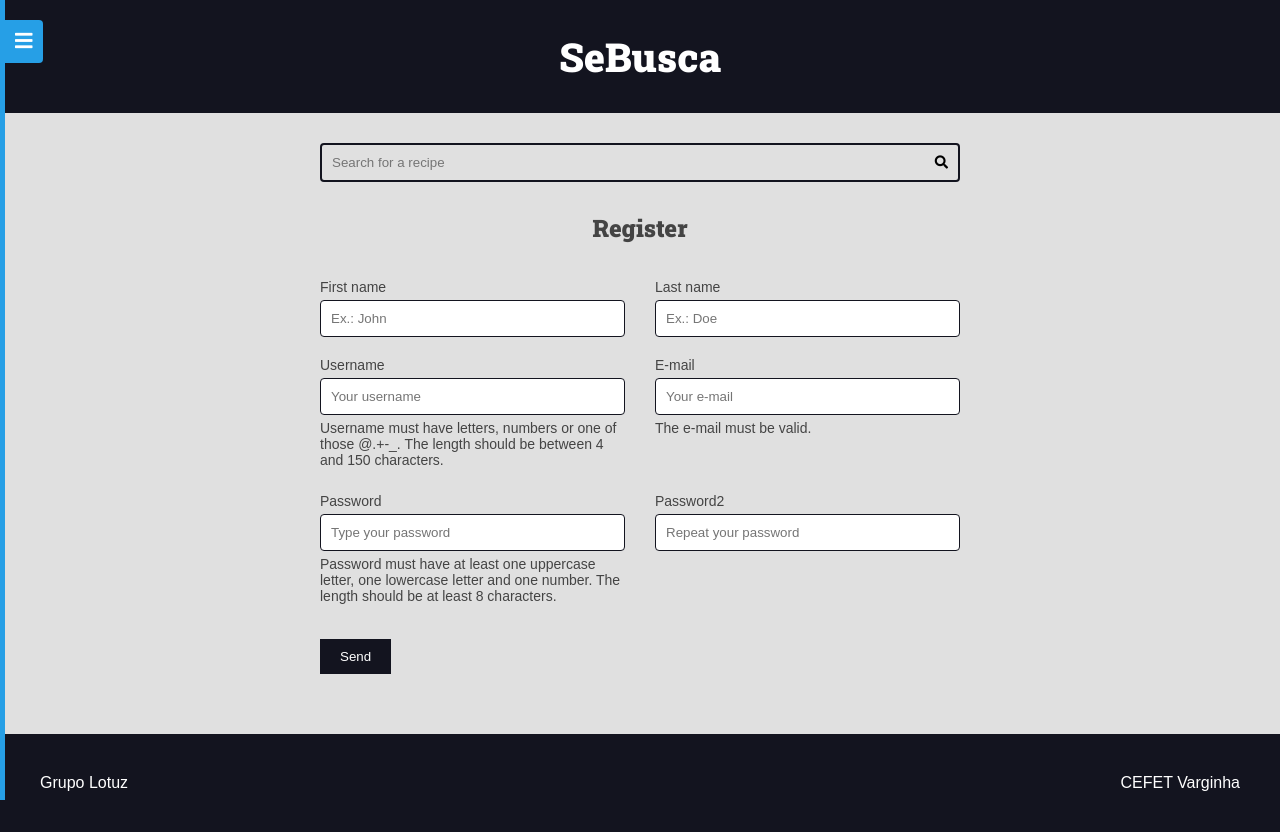
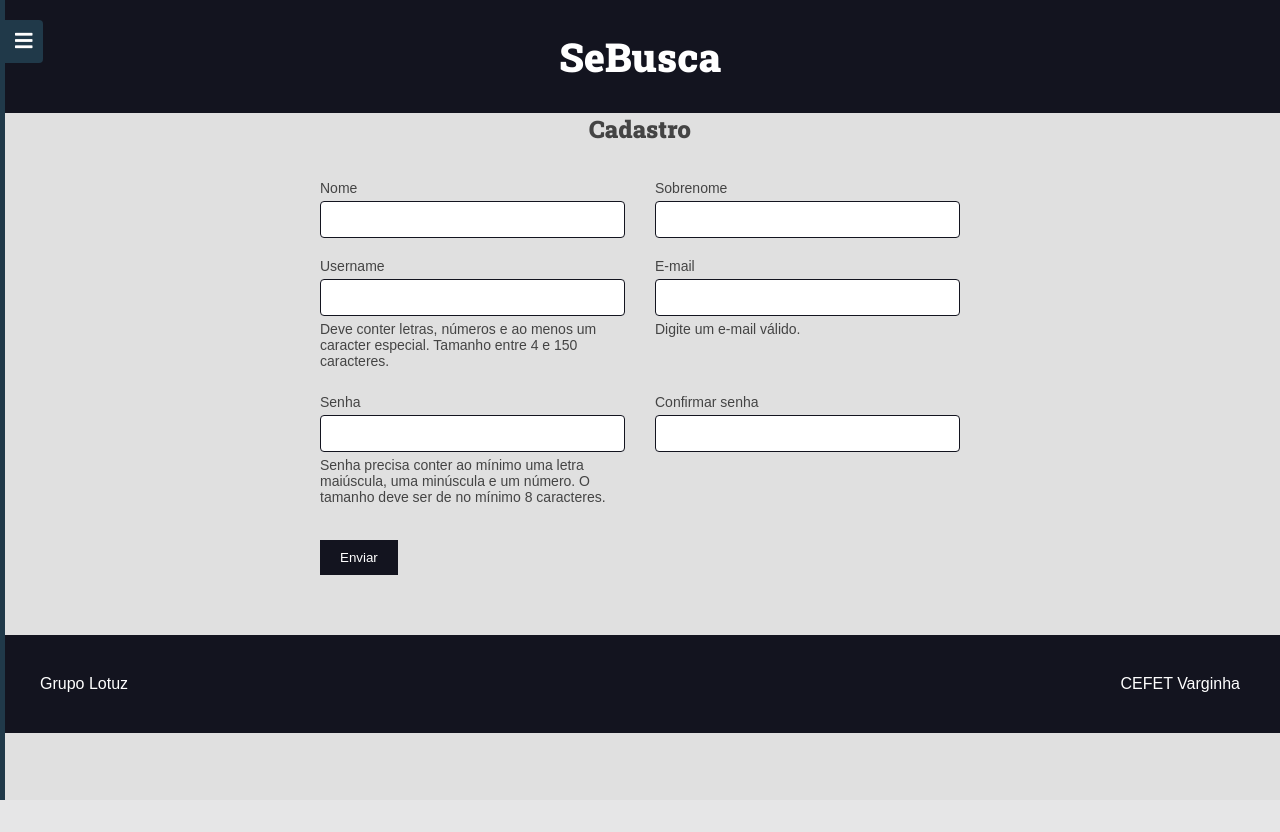
Before and after one commit to Pedroarthurlg/SeBusca, a Django app: page /authors/register/ in a window 1280 px wide. After the commit the page ends 800 px from the top, so only its background shows below. Run offline with Django 3.2, Linux system fonts and the light colour scheme; parts of the project's set-up code (start-up, migrations or seed data) failed here and were passed over.

Commit message:
19-09-2022 08-30

```diff
--- a/authors/forms/login.py
+++ b/authors/forms/login.py
@@ -5,8 +5,8 @@ from utils.django_forms import add_placeholder
 class LoginForm(forms.Form):
     def __init__(self, *args, **kwargs):
         super().__init__(*args, **kwargs)
-        add_placeholder(self.fields['username'], 'Type your username')
-        add_placeholder(self.fields['password'], 'Type your password')
+        add_placeholder(self.fields['username'], '')
+        add_placeholder(self.fields['password'], '')
 
     username = forms.CharField()
     password = forms.CharField(
--- a/authors/forms/register_form.py
+++ b/authors/forms/register_form.py
@@ -7,18 +7,18 @@ from utils.django_forms import add_placeholder, strong_password
 class RegisterForm(forms.ModelForm):
     def __init__(self, *args, **kwargs):
         super().__init__(*args, **kwargs)
-        add_placeholder(self.fields['username'], 'Your username')
-        add_placeholder(self.fields['email'], 'Your e-mail')
-        add_placeholder(self.fields['first_name'], 'Ex.: John')
-        add_placeholder(self.fields['last_name'], 'Ex.: Doe')
-        add_placeholder(self.fields['password'], 'Type your password')
-        add_placeholder(self.fields['password2'], 'Repeat your password')
+        add_placeholder(self.fields['username'], '')
+        add_placeholder(self.fields['email'], '')
+        add_placeholder(self.fields['first_name'], '')
+        add_placeholder(self.fields['last_name'], '')
+        add_placeholder(self.fields['password'], '')
+        add_placeholder(self.fields['password2'], '')
 
     username = forms.CharField(
         label='Username',
         help_text=(
-            'Username must have letters, numbers or one of those @.+-_. '
-            'The length should be between 4 and 150 characters.'
+            'Deve conter letras, números e ao menos um caracter especial. '
+            'Tamanho entre 4 e 150 caracteres.'
         ),
         error_messages={
             'required': 'This field must not be empty',
@@ -29,16 +29,16 @@ class RegisterForm(forms.ModelForm):
     )
     first_name = forms.CharField(
         error_messages={'required': 'Write your first name'},
-        label='First name'
+        label='Nome'
     )
     last_name = forms.CharField(
         error_messages={'required': 'Write your last name'},
-        label='Last name'
+        label='Sobrenome'
     )
     email = forms.EmailField(
         error_messages={'required': 'E-mail is required'},
         label='E-mail',
-        help_text='The e-mail must be valid.',
+        help_text='Digite um e-mail válido.',
     )
     password = forms.CharField(
         widget=forms.PasswordInput(),
@@ -46,16 +46,16 @@ class RegisterForm(forms.ModelForm):
             'required': 'Password must not be empty'
         },
         help_text=(
-            'Password must have at least one uppercase letter, '
-            'one lowercase letter and one number. The length should be '
-            'at least 8 characters.'
+            'Senha precisa conter ao mínimo uma letra maiúscula, '
+            'uma minúscula e um número. O tamanho deve ser de  '
+            'no mínimo 8 caracteres.'
         ),
         validators=[strong_password],
-        label='Password'
+        label='Senha'
     )
     password2 = forms.CharField(
         widget=forms.PasswordInput(),
-        label='Password2',
+        label='Confirmar senha',
         error_messages={
             'required': 'Please, repeat your password'
         },
--- a/authors/templates/authors/pages/dashboard.html
+++ b/authors/templates/authors/pages/dashboard.html
@@ -8,9 +8,10 @@
 
     {% include 'authors/partials/login_message.html' %}
     {% include 'global/partials/messages.html' %}
+    {% include 'global/partials/search.html' %}
 
     <div class="authors-dashboard-container">
-      <h3>Your recipes</h3>
+      <h3>Suas solicitações de serviço</h3>
 
       <ul>
         {% for recipe in recipes %}
@@ -28,7 +29,7 @@
           </li>
         {% empty %}
           <li>
-            <p>You do not have recipes, please create one.</p>
+            <p>Você ainda não realizou nenhuma solicitação de serviço!</p>
           </li>
         {% endfor %}
       </ul>
--- a/authors/templates/authors/pages/register_view.html
+++ b/authors/templates/authors/pages/register_view.html
@@ -4,7 +4,7 @@
 
 {% block content %}
   <div class="main-content center container">
-    <h2>Register</h2>
+    <h2>Cadastro</h2>
   </div>
 
   {% include 'global/partials/messages.html' %}
--- a/authors/views/all.py
+++ b/authors/views/all.py
@@ -29,7 +29,7 @@ def register_create(request):
         user = form.save(commit=False)
         user.set_password(user.password)
         user.save()
-        messages.success(request, 'Your user is created, please log in.')
+        messages.success(request, 'Usuário criado com sucesso! Faça o Login.')
 
         del(request.session['register_form_data'])
         return redirect(reverse('authors:login'))
@@ -58,12 +58,12 @@ def login_create(request):
         )
 
         if authenticated_user is not None:
-            messages.success(request, 'Your are logged in.')
+            messages.success(request, 'Login realizado com sucesso.')
             login(request, authenticated_user)
         else:
-            messages.error(request, 'Invalid credentials')
+            messages.error(request, 'Credenciais Inválidas!')
     else:
-        messages.error(request, 'Invalid username or password')
+        messages.error(request, 'Usuário e/ou senha inválidos!')
 
     return redirect(reverse('authors:dashboard'))
 
@@ -71,14 +71,14 @@ def login_create(request):
 @login_required(login_url='authors:login', redirect_field_name='next')
 def logout_view(request):
     if not request.POST:
-        messages.error(request, 'Invalid logout request')
+        messages.error(request, 'Erro ao sair')
         return redirect(reverse('authors:login'))
 
     if request.POST.get('username') != request.user.username:
         messages.error(request, 'Invalid logout user')
         return redirect(reverse('authors:login'))
 
-    messages.success(request, 'Logged out successfully')
+    messages.success(request, 'Logout realizado com sucesso!')
     logout(request)
     return redirect(reverse('authors:login'))
 
--- a/base_static/global/css/styles.css
+++ b/base_static/global/css/styles.css
@@ -1,6 +1,6 @@
 :root {
-  --color-primary: #269fe6;
-  --color-primary-hover: #2086c2;
+  --color-primary: #203949;
+  --color-primary-hover: #203949;
   --color-primary-dark: #13141f;
   --color-primary-dark-hover: #212336;
   --color-primary-light: #d4ecfa;
--- a/base_templates/global/base.html
+++ b/base_templates/global/base.html
@@ -10,7 +10,7 @@
 <body>
     {% include 'global/partials/menu.html' %}
     {% include 'global/partials/header.html' %}
-    {% include 'global/partials/search.html' %}
+
 
     <main class="main-content-container">
         {% block content %}{% endblock content %}
--- a/base_templates/global/partials/form.html
+++ b/base_templates/global/partials/form.html
@@ -40,7 +40,7 @@
 
     <div class="form-content form-content-grid">
       <div class="form-group">
-        <button type="submit">Send</button>
+        <button type="submit">Enviar</button>
       </div>
     </div>
   </form>
--- a/base_templates/global/partials/menu.html
+++ b/base_templates/global/partials/menu.html
@@ -11,16 +11,16 @@
 
   <div class="menu-content">
     <nav class="menu-nav">
-      <a href="{% url 'recipes:home' %}">Home</a>
+      <a href="{% url 'recipes:home' %}">Início</a>
 
       {% if user.is_authenticated %}
-        <a href="{% url 'authors:dashboard_recipe_new' %}">New recipe</a>
+        <a href="{% url 'authors:dashboard_recipe_new' %}">Novo serviço</a>
         <a href="{% url 'authors:dashboard' %}">Dashboard</a>
-        <a class="authors-logout-link" href="{% url 'authors:logout' %}">Logout</a>
+        <a class="authors-logout-link" href="{% url 'authors:logout' %}">Sair</a>
         {% include 'authors/partials/form_logout.html' %}
       {% else %}
         <a href="{% url 'authors:login' %}">Login</a>
-        <a href="{% url 'authors:register' %}">Register</a>
+        <a href="{% url 'authors:register' %}">Cadastro</a>
     {% endif %}
     </nav>
   </div>
--- a/base_templates/global/partials/search.html
+++ b/base_templates/global/partials/search.html
@@ -4,7 +4,7 @@
             <input
                 type="search" class="search-input"
                 name="q" value="{{ search_term }}" required
-                placeholder="Search for a recipe"
+                placeholder="Buscar uma proposta de serviço"
             >
             <button type="submit" class="search-button"><i class="fas fa-search"></i></button>
         </form>
--- a/recipes/templates/recipes/pages/home.html
+++ b/recipes/templates/recipes/pages/home.html
@@ -11,7 +11,7 @@
     {% include 'recipes/partials/recipe.html' %}
 {% empty %}
     <div class="center m-y">
-        <h1>No recipes found here 🥲</h1>
+        <h1>Nenhum serviço encontrado!</h1>
     </div>
 {% endfor %}
 </div>
```
Also changed, not shown: authors/templates/authors/partials/login_message.html (+4 -4 lines), base_templates/global/partials/header.html (line endings or trailing spaces).
